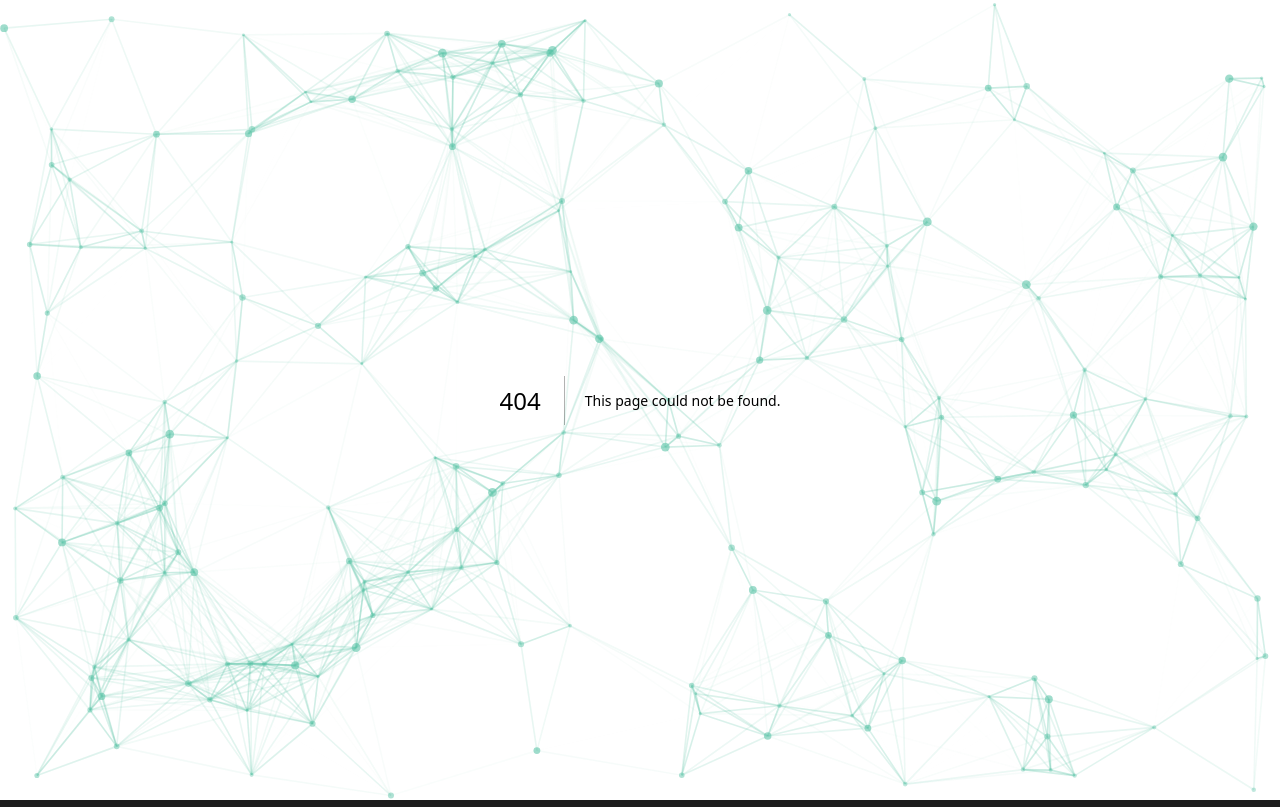
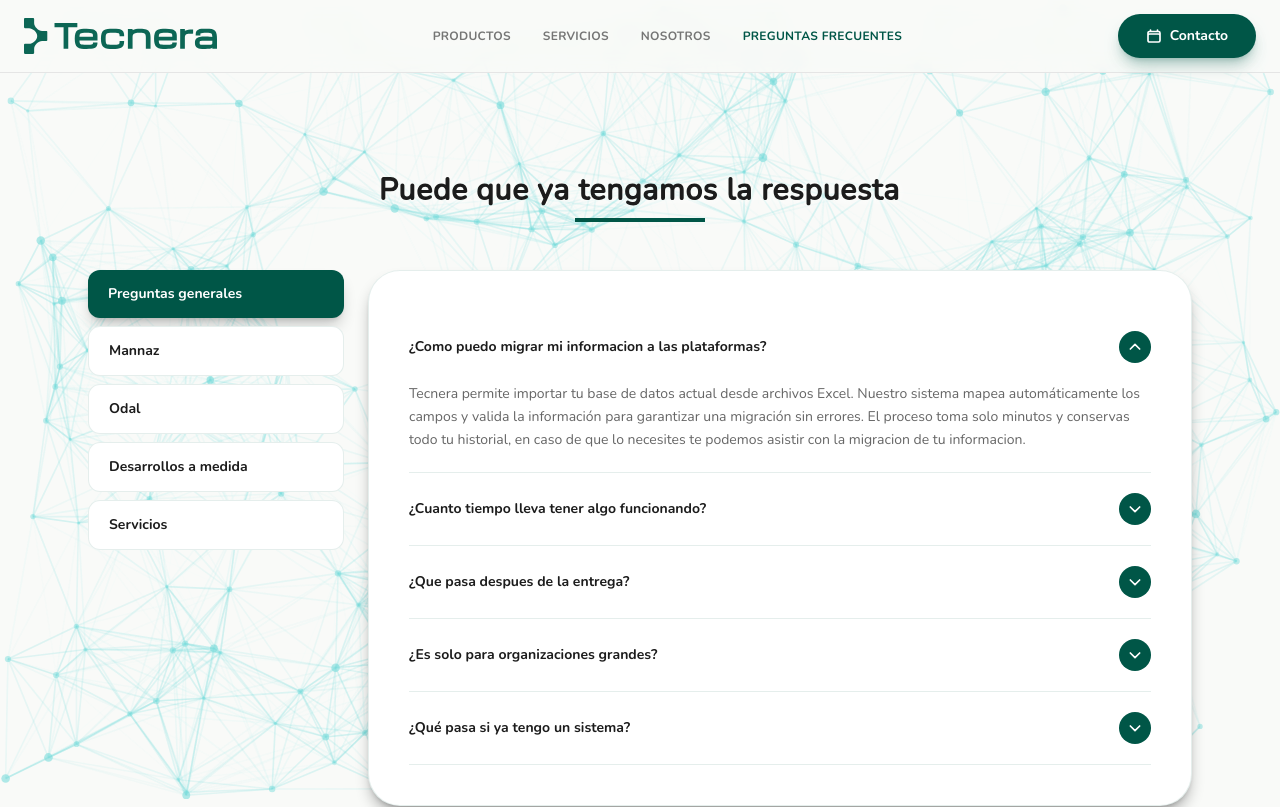
Before and after one commit to Santipili/tecnera-web, a Next.js app in the folder app/: page /preguntas-frecuentes in a window 1280 px wide. Before the commit this address had no page. Shown: the top 807 px of the page. Built offline with nearby package versions, Linux system fonts and the light colour scheme.

Commit message:
Mover las preguntas frecuentes a su propia página con categorías

```diff
--- a/app/src/app/page.tsx
+++ b/app/src/app/page.tsx
@@ -1,5 +1,5 @@
 import Header from "@/components/layout/Header";
-import { Hero, Products, Features, Roadmap, FAQ } from "@/components/homeSections";
+import { Hero, Products, Features, Roadmap } from "@/components/homeSections";
 
 export default function Home() {
   return (
@@ -10,7 +10,6 @@ export default function Home() {
         <Products />
         <Features />
         <Roadmap />
-        <FAQ />
       </main>
     </div>
   );
--- /dev/null
+++ b/app/src/app/preguntas-frecuentes/page.tsx
@@ -0,0 +1,25 @@
+import type { Metadata } from "next";
+import Header from "@/components/layout/Header";
+import NeuralNetworkBackground from "@/components/ui/NeuralNetworkBackground";
+import { FAQ } from "@/components/homeSections";
+
+export const metadata: Metadata = {
+  title: "Preguntas Frecuentes | Tecnera",
+  description: "Respuestas a las dudas más comunes sobre nuestros productos y servicios.",
+};
+
+export default function PreguntasFrecuentesPage() {
+  return (
+    <div className="min-h-screen">
+      <div className="fixed inset-0 -z-10 bg-light">
+        <div className="h-full w-full opacity-[0.75] pointer-events-none">
+          <NeuralNetworkBackground className="h-full w-full" color="78, 209, 209" nodeCount={260} />
+        </div>
+      </div>
+      <Header />
+      <main>
+        <FAQ />
+      </main>
+    </div>
+  );
+}
--- a/app/src/components/homeSections/FAQ.tsx
+++ b/app/src/components/homeSections/FAQ.tsx
@@ -2,7 +2,7 @@
 import { useState } from "react";
 import SectionHeader from "@/components/ui/SectionHeader";
 import { motion } from "framer-motion";
-import { faqs } from "@/data/faq";
+import { faqCategories } from "@/data/faq";
 import type { FAQItem } from "@/data/faq";
 
 function AccordionItem({
@@ -40,87 +40,65 @@ function AccordionItem({
   );
 }
 
-const inputClass =
-  "w-full rounded-xl border border-primary/15 bg-light px-4 py-3 text-sm text-neutral placeholder:text-subtext focus:border-primary focus:outline-none transition-colors";
+export default function FAQ() {
+  const [activeCategory, setActiveCategory] = useState(faqCategories[0].id);
+  const [openIndex, setOpenIndex] = useState<number | null>(0);
 
-export default function FAQ() {
-  const [openIndex, setOpenIndex] = useState<number | null>(0);
-  const [submitted, setSubmitted] = useState(false);
+  const handleSelectCategory = (id: string) => {
+    setActiveCategory(id);
+    setOpenIndex(0);
+  };
 
   const handleToggle = (index: number) => {
     setOpenIndex(openIndex === index ? null : index);
   };
 
-  const handleSubmit = (e: React.FormEvent<HTMLFormElement>) => {
-    e.preventDefault();
-    const data = Object.fromEntries(new FormData(e.currentTarget));
-    console.log({ action: "contacto_form_submit", source: "faq", data });
-    setSubmitted(true);
-    e.currentTarget.reset();
-  };
+  const category = faqCategories.find((c) => c.id === activeCategory) ?? faqCategories[0];
 
   return (
     <section id="faq" className="relative py-24 transition-colors duration-300">
-      <div className="mx-auto max-w-[90rem] px-4 sm:px-6 lg:px-6">
+      <div className="mx-auto max-w-6xl px-4 sm:px-6 lg:px-6">
         <SectionHeader
           tag="Preguntas frecuentes"
           title="Puede que ya tengamos la respuesta"
           centered
           emphasize
+          icon
         />
 
-        <div className="grid grid-cols-1 lg:grid-cols-2 gap-12 items-start">
+        <div className="grid tablet:grid-cols-[16rem_1fr] gap-6 items-start">
+          <nav className="flex tablet:flex-col gap-2 overflow-x-auto tablet:overflow-visible pb-2 tablet:pb-0">
+            {faqCategories.map((cat) => (
+              <button
+                key={cat.id}
+                onClick={() => handleSelectCategory(cat.id)}
+                className={`flex-shrink-0 tablet:w-full text-left rounded-xl px-5 py-3.5 text-sm font-bold transition-colors duration-200 cursor-pointer ${
+                  activeCategory === cat.id
+                    ? "bg-primary text-white shadow-lg shadow-black/20"
+                    : "bg-white text-neutral border border-primary/10 hover:border-secondary/40"
+                }`}
+              >
+                {cat.label}
+              </button>
+            ))}
+          </nav>
+
           <motion.div
-            initial={{ opacity: 0, y: 20 }}
-            whileInView={{ opacity: 1, y: 0 }}
-            transition={{ duration: 0.5 }}
-            viewport={{ once: true }}
+            key={category.id}
+            initial={{ opacity: 0, y: 15 }}
+            animate={{ opacity: 1, y: 0 }}
+            transition={{ duration: 0.4 }}
             className="rounded-[2rem] border border-primary/10 bg-white p-8 lg:p-10 shadow-lg shadow-black/30"
           >
-            {faqs.map((faq, index) => (
+            {category.items.map((faq, index) => (
               <AccordionItem
-                key={index}
+                key={faq.question}
                 item={faq}
                 isOpen={openIndex === index}
                 onToggle={() => handleToggle(index)}
               />
             ))}
           </motion.div>
-
-          <motion.div
-            initial={{ opacity: 0, y: 20 }}
-            whileInView={{ opacity: 1, y: 0 }}
-            transition={{ duration: 0.5, delay: 0.1 }}
-            viewport={{ once: true }}
-            className="rounded-[2rem] border border-primary/10 bg-light p-8 lg:p-10 shadow-lg shadow-black/30"
-          >
-            <h3 className="text-xl font-extrabold text-neutral">Contanos tu proyecto</h3>
-            <p className="mt-2 text-sm text-subtext leading-relaxed">
-              Dejanos tus datos y te respondemos a la brevedad.
-            </p>
-
-            {submitted ? (
-              <div className="mt-8 flex items-center gap-3 rounded-xl bg-secondary/10 px-4 py-4 text-sm font-bold text-primary">
-                <svg className="h-5 w-5 flex-shrink-0" fill="none" viewBox="0 0 24 24" stroke="currentColor" strokeWidth={2.5}>
-                  <path strokeLinecap="round" strokeLinejoin="round" d="M5 13l4 4L19 7" />
-                </svg>
-                ¡Gracias! Recibimos tu mensaje y te vamos a contactar pronto.
-              </div>
-            ) : (
-              <form onSubmit={handleSubmit} className="mt-8 flex flex-col gap-4">
-                <input name="name" required placeholder="Nombre y apellido" className={inputClass} />
-                <input name="email" type="email" required placeholder="Email" className={inputClass} />
-                <input name="organization" placeholder="Organización" className={inputClass} />
-                <textarea name="message" required rows={4} placeholder="Contanos sobre tu proyecto o consulta" className={inputClass} />
-                <button
-                  type="submit"
-                  className="mt-2 inline-flex items-center justify-center gap-2 rounded-full bg-primary px-7 py-3.5 text-sm font-bold text-white hover:bg-secondary hover:text-primary transition-colors cursor-pointer w-fit"
-                >
-                  Enviar mensaje
-                </button>
-              </form>
-            )}
-          </motion.div>
         </div>
       </div>
     </section>
--- a/app/src/data/faq.ts
+++ b/app/src/data/faq.ts
@@ -3,7 +3,17 @@ export interface FAQItem {
   answer: string;
 }
 
-export const faqs: FAQItem[] = [
+export interface FAQCategory {
+  id: string;
+  label: string;
+  items: FAQItem[];
+}
+
+export const faqCategories: FAQCategory[] = [
+  {
+    id: "general",
+    label: "Preguntas generales",
+    items: [
       {
         question: "¿Como puedo migrar mi informacion a las plataformas?",
         answer:
@@ -29,4 +39,110 @@ export const faqs: FAQItem[] = [
         answer:
           "No hay problema. Podemos trabajar en paralelo durante un período de transición para que migres de manera gradual. También ofrecemos capacitación para tu equipo y asistencia técnica durante todo el proceso. Muchas organizaciones comienzan con una prueba piloto antes de migrar completamente.",
       },
+    ],
+  },
+  {
+    id: "mannaz",
+    label: "Mannaz",
+    items: [
+      {
+        question: "¿Qué tipo de organizaciones usan Mannaz?",
+        answer:
+          "Mannaz está pensado para mutuales, sindicatos, cooperativas y organizaciones con socios o afiliados que necesitan centralizar su información institucional.",
+      },
+      {
+        question: "¿Puedo cargar mis afiliados existentes?",
+        answer:
+          "Sí, podés importar tu base de afiliados desde Excel en minutos, sin pérdida de datos y con validación automática de la información.",
+      },
+      {
+        question: "¿Mannaz permite gestionar campañas y visitas?",
+        answer:
+          "Sí, Mannaz centraliza la gestión de visitas, campañas y segmentaciones, además de zonas, grupos y acciones institucionales en un solo lugar.",
+      },
+      {
+        question: "¿Cuánto cuesta Mannaz?",
+        answer:
+          "El costo depende de la cantidad de usuarios y el alcance de tu operación. Contactanos y armamos una propuesta a medida de tu organización.",
+      },
+    ],
+  },
+  {
+    id: "odal",
+    label: "Odal",
+    items: [
+      {
+        question: "¿Para qué tipo de empresas está pensado Odal?",
+        answer:
+          "Odal es un ERP pensado para empresas de servicios técnicos y mantenimiento que necesitan ordenar reclamos, órdenes de trabajo, presupuestos y equipos de trabajo.",
+      },
+      {
+        question: "¿Cuál es la diferencia entre el plan Básico y el Avanzado?",
+        answer:
+          "El plan Básico incluye reclamos, órdenes de trabajo, clientes, proveedores y presupuestos. El Avanzado suma gestión de inventario y stock, depósitos, movimientos, transferencias y monitoreo de actividad en plataforma.",
+      },
+      {
+        question: "¿Puedo pedir un módulo hecho a medida dentro de Odal?",
+        answer:
+          "Sí, el plan Personalizado parte de un plan Básico o Avanzado y le suma la adaptación de módulos existentes o la creación de módulos nuevos según tu necesidad puntual.",
+      },
+      {
+        question: "¿El precio varía según la cantidad de usuarios?",
+        answer:
+          "Sí, los planes Básico y Avanzado tienen precios diferenciados según la cantidad de usuarios que necesites. Consultanos si tu equipo supera los rangos publicados.",
+      },
+    ],
+  },
+  {
+    id: "custom",
+    label: "Desarrollos a medida",
+    items: [
+      {
+        question: "¿Cuándo conviene un desarrollo a medida en vez de Mannaz u Odal?",
+        answer:
+          "Cuando tu operación tiene una necesidad muy específica que no encaja en un producto ya armado. Ahí diseñamos y desarrollamos una solución adaptada a tus procesos reales.",
+      },
+      {
+        question: "¿Cómo empieza el proceso?",
+        answer:
+          "Con un primer contacto y relevamiento de tu operación, seguido de una propuesta y presupuesto claro, sin letra chica. Después viene el diseño, el desarrollo iterativo y el acompañamiento posterior.",
+      },
+      {
+        question: "¿Puedo ver avances antes de que termine el proyecto?",
+        answer:
+          "Sí, trabajamos con desarrollo iterativo y entregas frecuentes, así que ves el avance real desde la primera semana.",
+      },
+      {
+        question: "¿El acompañamiento termina cuando entregan el desarrollo?",
+        answer:
+          "No. Implementamos, capacitamos a tu equipo y seguimos disponibles después de la entrega, no solo durante el proyecto.",
+      },
+    ],
+  },
+  {
+    id: "servicios",
+    label: "Servicios",
+    items: [
+      {
+        question: "¿Qué servicios digitales ofrece Tecnera además de sus productos?",
+        answer:
+          "Ofrecemos software a medida, automatización de procesos, modernización de sistemas legacy, consultoría tecnológica, desarrollo mobile, dashboards y analítica, soluciones con IA e infraestructura digital.",
+      },
+      {
+        question: "¿Puedo contratar solo consultoría sin desarrollo?",
+        answer:
+          "Sí, hacemos consultoría tecnológica independiente: diagnosticamos tu operación actual y te ayudamos a definir prioridades, sin que eso implique necesariamente un desarrollo.",
+      },
+      {
+        question: "¿Desarrollan aplicaciones móviles?",
+        answer:
+          "Sí, desarrollamos apps nativas e híbridas para iOS y Android, sincronizadas con la misma información que tu plataforma web.",
+      },
+      {
+        question: "¿Qué incluye la infraestructura y presencia digital?",
+        answer:
+          "Registro y renovación de dominios, certificado SSL y hosting con despliegue gestionado, para asegurar la identidad digital de tu organización.",
+      },
+    ],
+  },
 ];
```
Lines whose indentation alone changed are shown as unchanged.
